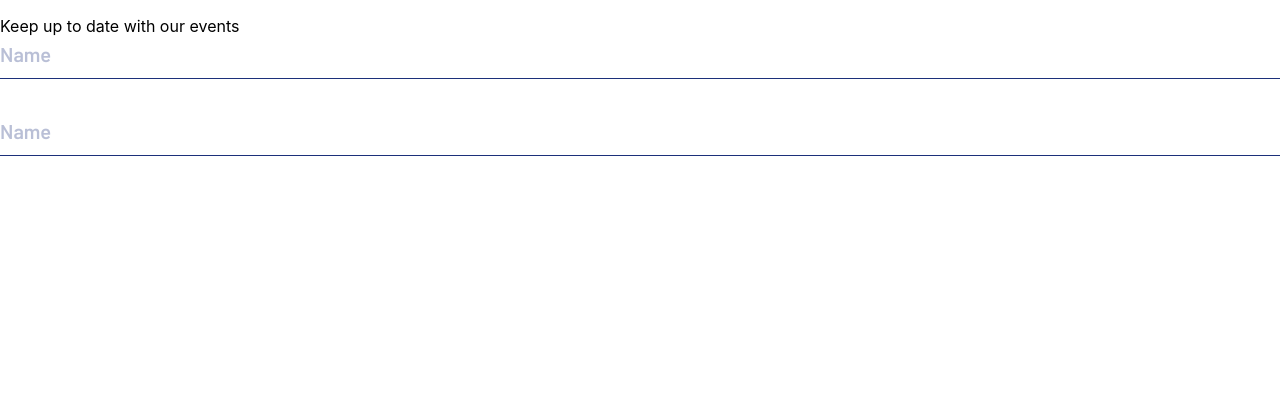
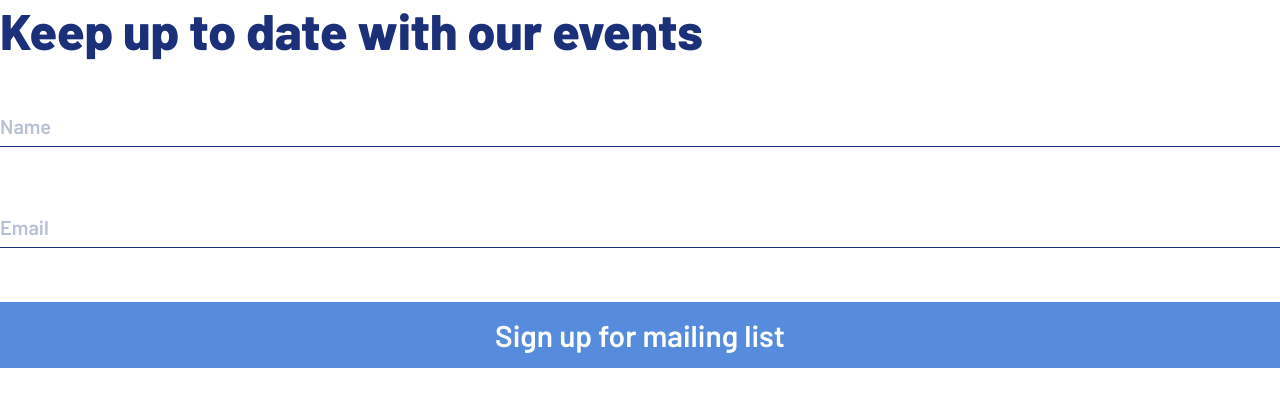
Before and after one commit to sfusurge/surge_website, a React (Create React App) app: page /path in a window 1280 px wide. Shown: the top 406 px of the page. Built offline with nearby package versions, Linux system fonts and the light colour scheme.

Commit message:
completed form object

```diff
--- a/src/components/FormSheet.js
+++ b/src/components/FormSheet.js
@@ -2,9 +2,15 @@ import useMediaQuery from '../utils/useMediaQuery'
 import styles from '../css/FormSheet.module.css'
 
 const FormSheet = () => {
+  const isDesktop = useMediaQuery('(min-width: 600px)')
   return (
     <div>
-      <p>Keep up to date with our events</p>
+      <p
+        style={isDesktop ? { marginBottom: '60px' } : { marginBottom: '17px' }}
+        className={styles.title}
+      >
+        Keep up to date with our events
+      </p>
       <form
         action="https://gmail.us4.list-manage.com/subscribe/post?u=33345c9bc17f10bac6afdd0ac&amp;id=736d801cb8"
         method="post"
@@ -12,7 +18,12 @@ const FormSheet = () => {
         target="_blank"
         noValidate
       >
-        <div className={styles.textBox}>
+        <div
+          style={
+            isDesktop ? { marginBottom: '74px' } : { marginBottom: '43px' }
+          }
+          className={styles.textBox}
+        >
           <input
             id="name"
             className={styles.signUpInput}
@@ -24,19 +35,31 @@ const FormSheet = () => {
             Name
           </label>
         </div>
-        <div className={styles.textBox}>
+        <div
+          style={
+            isDesktop ? { marginBottom: '54px' } : { marginBottom: '33px' }
+          }
+          className={styles.textBox}
+        >
           <input
-            id="Naz"
+            id="Email"
             className={styles.signUpInput}
             type="text"
             required
-            name="Name"
+            name="Email"
           />
-          <label for="Naz" className={styles.formLabel}>
-            Name
+          <label for="Email" className={styles.formLabel}>
+            Email
           </label>
         </div>
       </form>
+      <button
+        style={isDesktop ? { height: '66px' } : { height: '46px' }}
+        className={styles.signUpButton}
+        type="submit"
+      >
+        <p className={styles.signUpText}>Sign up for mailing list</p>
+      </button>
     </div>
   )
 }
--- a/src/css/FormSheet.module.css
+++ b/src/css/FormSheet.module.css
@@ -1,3 +1,9 @@
+.title {
+  margin: 0;
+  font: var(--font-body-title);
+  color: var(--color-text-body);
+}
+
 .textBox {
   position: relative;
   margin-bottom: 50px;
@@ -37,10 +43,27 @@
 .formLabel {
   cursor: text;
   position: absolute;
-  top: -10px;
+  top: -6px;
   display: block;
   transition: all 0.2s ease-in-out;
   font: var(--font-text-body);
   color: var(--color-text-body);
   opacity: 0.3;
 }
+
+.signUpButton {
+  width: 100%;
+  background-color: var(--color-button-primary);
+  border: none;
+  cursor: pointer;
+}
+
+.signUpButton:hover {
+  opacity: 0.8;
+}
+
+.signUpText {
+  margin: 0;
+  font: var(--font-mailList);
+  color: var(--color-textBtn-primary);
+}
--- a/src/index.css
+++ b/src/index.css
@@ -4,6 +4,7 @@
   --color-button-primary: #568cdb;
   --color-button-secondary: #6d97d5;
   --color-background-primary: #f6f6f6;
+  --color-textBtn-primary: #ffffff;
   --color-button-dropdown: #b2cbf5;
   --font-header: 700 24px Barlow;
   --font-body-heading: 600 36px Barlow;
@@ -11,6 +12,7 @@
   --font-text-body: 400 16px Barlow;
   --font-upcomingEvent-date: 600 30px Barlow;
   --font-notes-body: 600 16px Barlow;
+  --font-mailList: 600 16px Barlow;
 }
 
 @media only screen and (min-width: 600px) {
@@ -21,6 +23,7 @@
     --font-body-title: 800 50px Barlow;
     --font-text-body: 600 20px Barlow;
     --font-upcomingEvent-date: 600 60px Barlow;
+    --font-mailList: 600 30px Barlow;
   }
 }
 
```
Also changed, not shown: src/components/Envelope.js (added).
